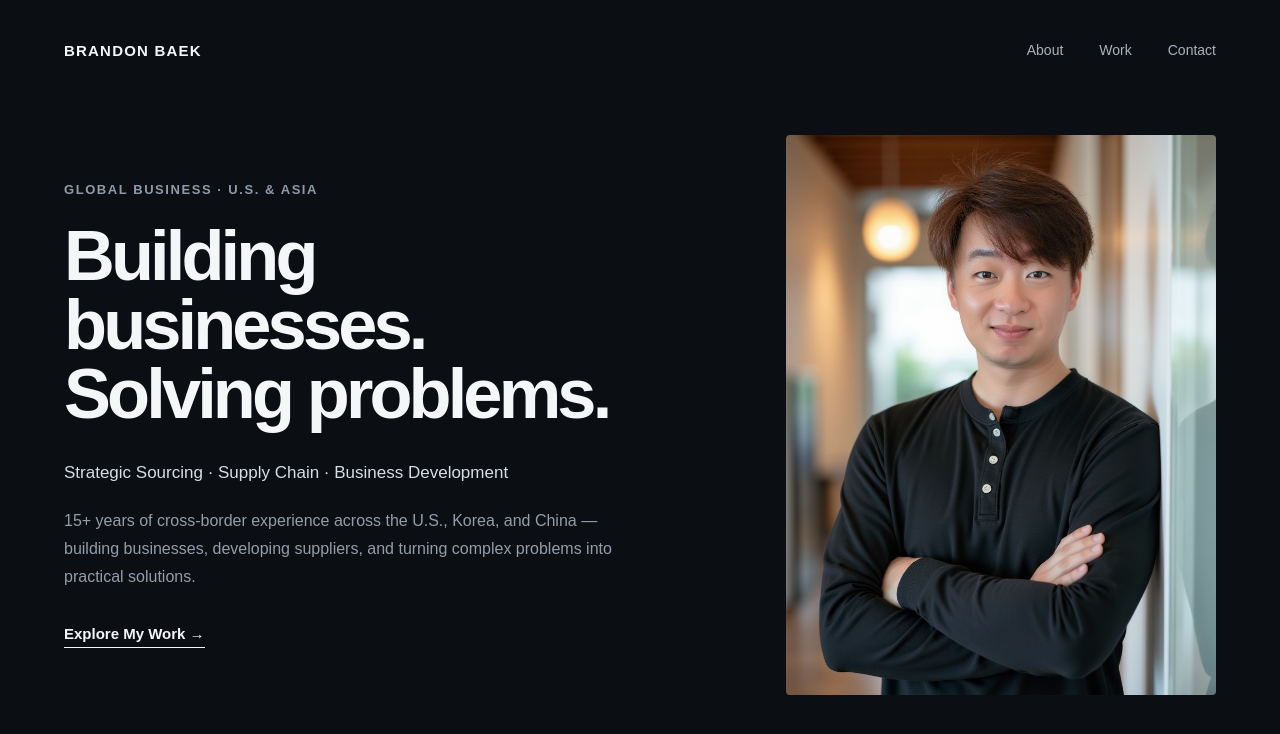
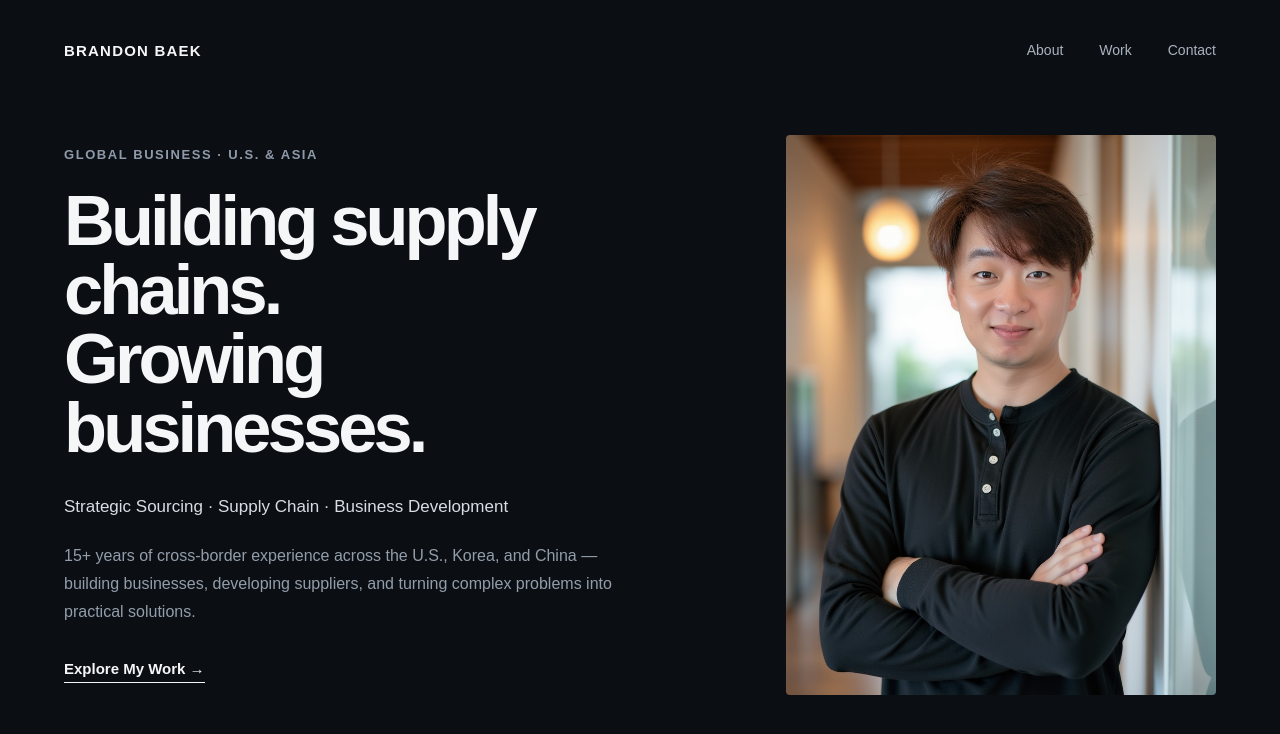
Before and after one commit to su59201/Brandon-Website, a Next.js app: page / in a window 1280 px wide. Shown: the top 734 px of the page. Built offline with nearby package versions, Linux system fonts and the light colour scheme.

Commit message:
Update page.js

```diff
--- a/app/page.js
+++ b/app/page.js
@@ -16,9 +16,9 @@ export default function Home() {
           <p className="label">GLOBAL BUSINESS · U.S. & ASIA</p>
 
           <h1>
-            Building businesses.
+            Building supply chains.
             <br />
-            Solving problems.
+            Growing businesses.
           </h1>
 
           <p className="role">
```
